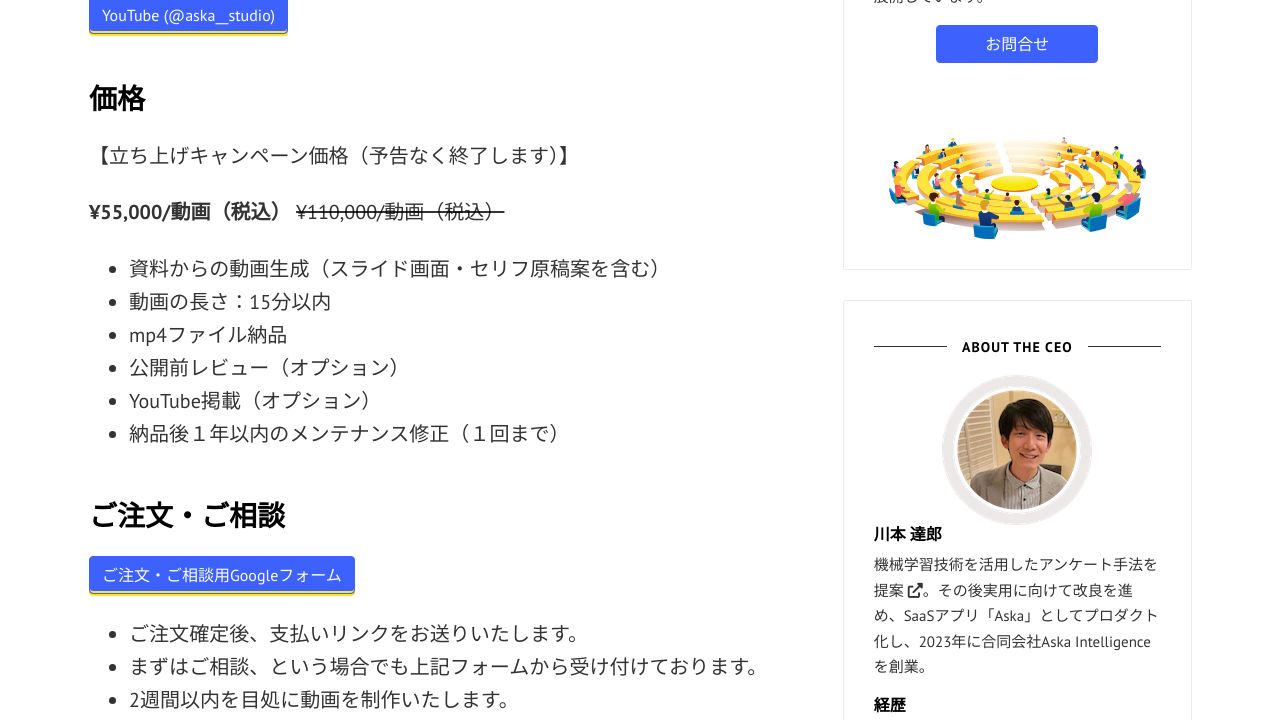
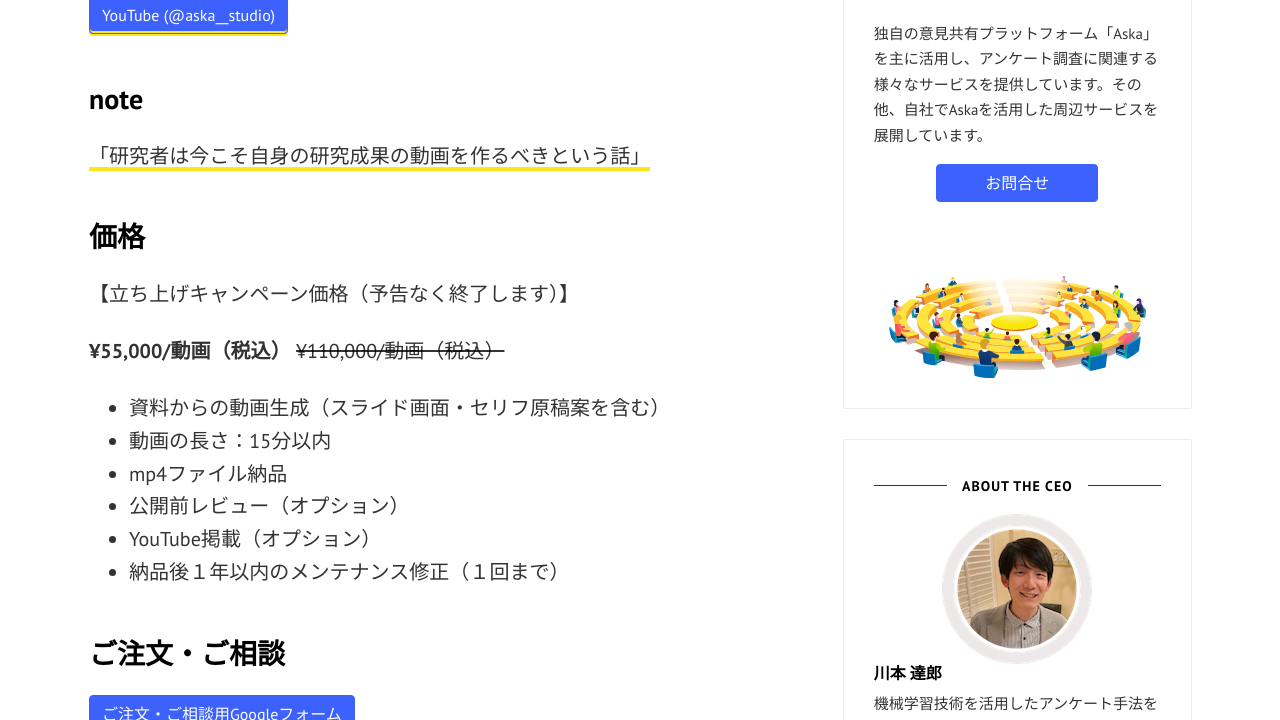
Before and after one commit to Aska-systems/ja, a Jekyll site: the page built from _posts/2018-01-01-Aska-Studio-ja.md, in a window 1280 px wide and 900 px high, scrolled down 1575 px, cut to the strip 180-900 px from the top of the window. Built offline with Jekyll 4.4.1, drawn with Linux system fonts in a browser that asks for light colours.

Commit message:
Add note article on Aska Studio

```diff
--- a/_posts/2018-01-01-Aska-Studio-ja.md
+++ b/_posts/2018-01-01-Aska-Studio-ja.md
@@ -26,6 +26,10 @@ PDF資料や発表スライド、セリフ原稿等の資料を元に、生成AI
 
 <a class="btn btn-primary text-white" href="https://www.youtube.com/@aska__studio/videos">YouTube (@aska__studio)</a>
 
+### note
+
+[「研究者は今こそ自身の研究成果の動画を作るべきという話」](https://note.com/tatsurokawamoto/n/n6c9cb6d71c0d?sub_rt=share_pb)
+
 
 ### 価格
 【立ち上げキャンペーン価格（予告なく終了します）】
```
Also changed, not shown: 2 other files.
